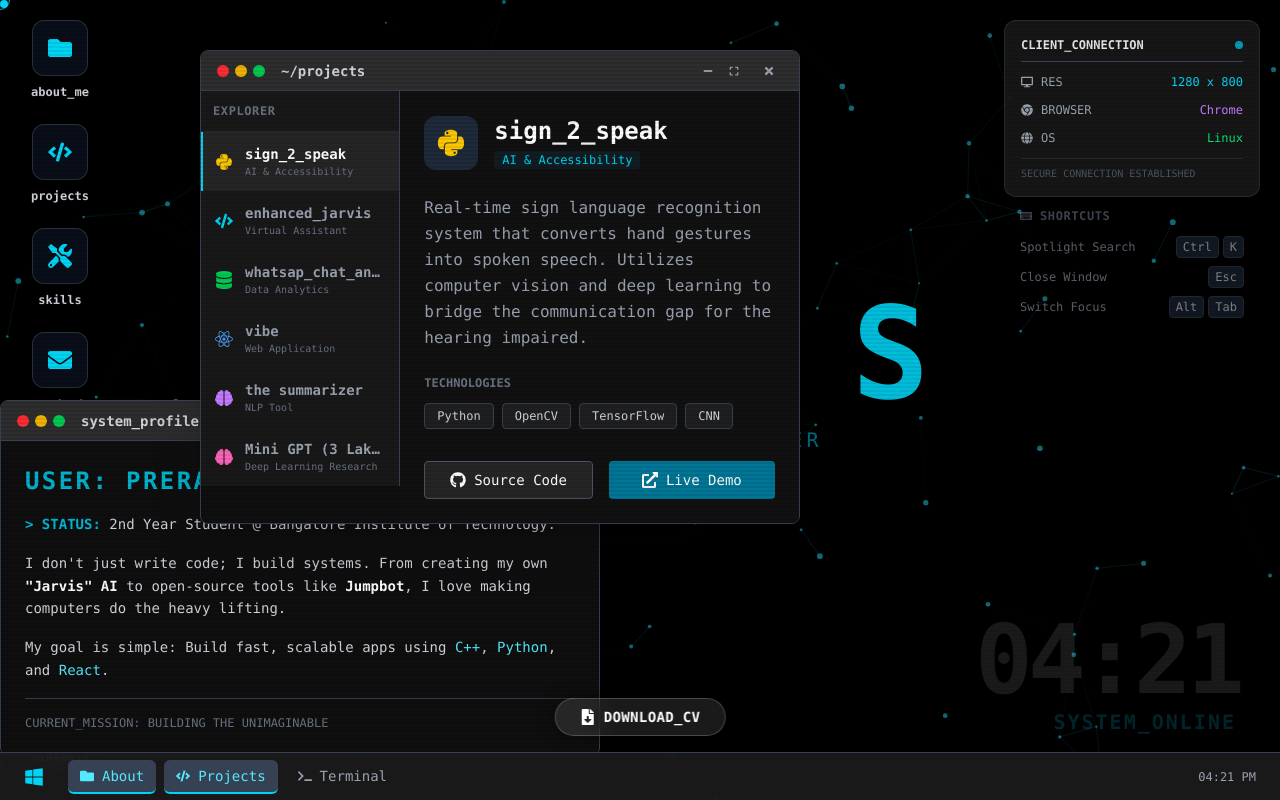
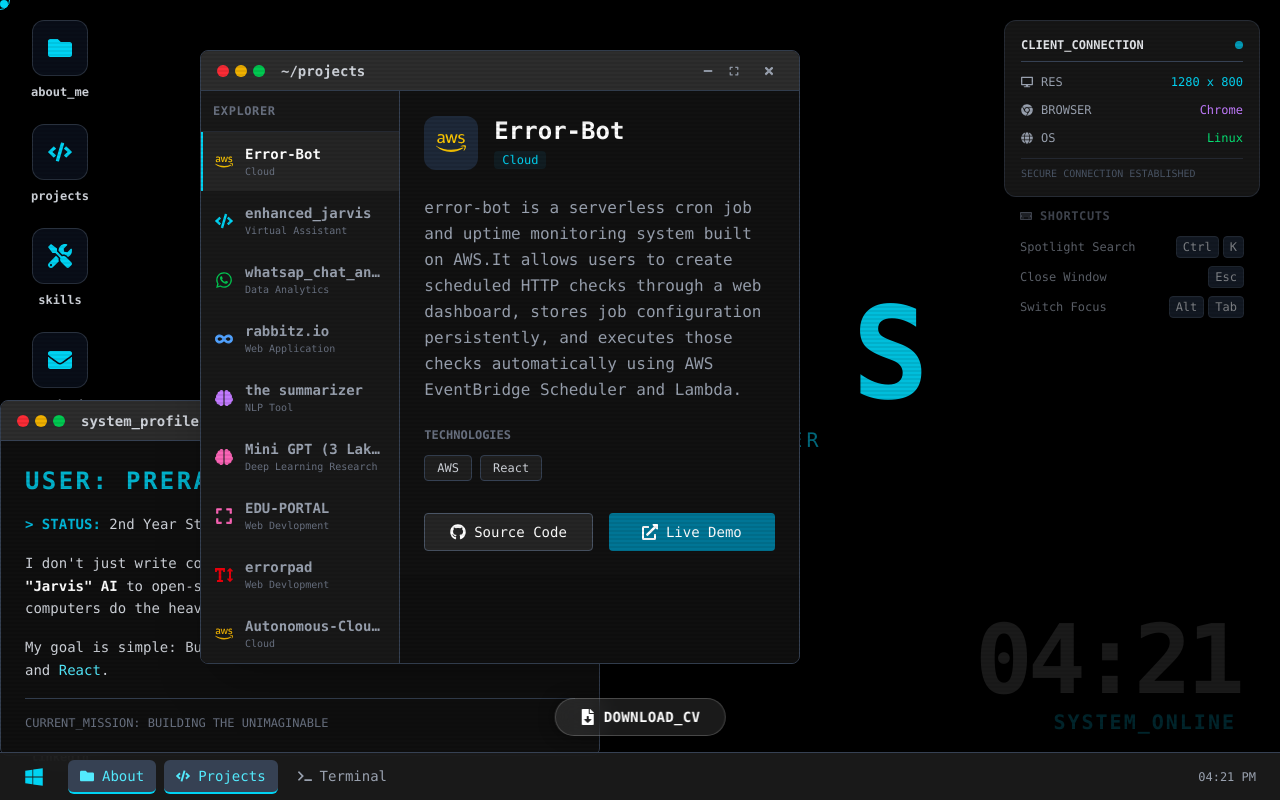
Before and after one commit to PRERAN001/portfolio-os, a React (Vite) app: page / in a window 1280 px wide. Both pictures are taken after a click on the button "Projects". Built offline with nearby package versions, Linux system fonts and the light colour scheme.

Commit message:
fixed all added all projects

```diff
--- a/index.html
+++ b/index.html
@@ -2,9 +2,9 @@
 <html lang="en">
   <head>
     <meta charset="UTF-8" />
-    <link rel="icon" type="image/svg+xml" href="/vite.svg" />
+    <link rel="icon" type="image/png" href="/people.png" />
     <meta name="viewport" content="width=device-width, initial-scale=1.0" />
-    <title>portfolio-os</title>
+    <title>Preran-S</title>
   </head>
   <body>
     <div id="root"></div>
--- a/src/App.jsx
+++ b/src/App.jsx
@@ -135,9 +135,7 @@
       onClick={handleClick}
     >
       {/* === 1. BACKGROUND LAYERS === */}
-      {bgIndex === 0 && <NetworkBackground />}
-      {bgIndex === 1 && <MatrixBackground />}
-      {bgIndex === 2 && <GridBackground />}
+
 
       {/* Hero Text - Scaled down on Mobile */}
       <div
--- a/src/components/ContextMenu.jsx
+++ b/src/components/ContextMenu.jsx
@@ -11,7 +11,7 @@
       <div className="flex flex-col text-sm text-gray-300">
 
         <MenuItem icon={<FaSyncAlt />} label="Refresh System" onClick={() => window.location.reload()} />
-        <MenuItem icon={<FaImage />} label="Change Background" onClick={() => onCommand('bg_toggle')} />
+
 
         <div className="h-px bg-gray-700 my-1 mx-2"></div>
 
--- a/src/components/CustomCursor.jsx
+++ b/src/components/CustomCursor.jsx
@@ -1,50 +1,45 @@
-import React, { useEffect, useState } from 'react';
+import React, { useEffect, useState } from "react";
 
 const CustomCursor = () => {
-  const [position, setPosition] = useState({ x: 0, y: 0 });
-  const [isHovering, setIsHovering] = useState(false);
+  const [pos, setPos] = useState({ x: 0, y: 0 });
+  const [hover, setHover] = useState(false);
 
   useEffect(() => {
-    const onMouseMove = (e) => {
-      setPosition({ x: e.clientX, y: e.clientY });
+    const move = (e) => setPos({ x: e.clientX, y: e.clientY });
+
+    const over = (e) => {
+      const tag = e.target.tagName;
+      setHover(tag === "BUTTON" || tag === "A");
     };
 
-    const onMouseOver = (e) => {
-      if (e.target.tagName === 'BUTTON' || e.target.tagName === 'A' || e.target.closest('.cursor-pointer')) {
-        setIsHovering(true);
-      } else {
-        setIsHovering(false);
-      }
-    };
-
-    window.addEventListener('mousemove', onMouseMove);
-    window.addEventListener('mouseover', onMouseOver);
+    window.addEventListener("mousemove", move);
+    window.addEventListener("mouseover", over);
 
     return () => {
-      window.removeEventListener('mousemove', onMouseMove);
-      window.removeEventListener('mouseover', onMouseOver);
+      window.removeEventListener("mousemove", move);
+      window.removeEventListener("mouseover", over);
     };
   }, []);
 
   return (
     <>
-      {/* Main Dot */}
+      {/* small dot */}
       <div
-        className="fixed top-0 left-0 w-2 h-2 bg-cyan-400 rounded-full pointer-events-none z-[99999] mix-blend-difference transition-transform duration-75"
-        style={{ transform: `translate(${position.x}px, ${position.y}px)` }}
+        className="fixed w-2 h-2 bg-cyan-400 rounded-full pointer-events-none z-[9999]"
+        style={{ transform: `translate(${pos.x}px, ${pos.y}px)` }}
       />
-      {/* Outer Ring */}
+
+      {/* outer circle */}
       <div
-        className={`fixed top-0 left-0 border border-cyan-400 rounded-full pointer-events-none z-[99999] transition-all duration-150 ease-out flex items-center justify-center`}
+        className="fixed border border-cyan-400 rounded-full pointer-events-none z-[9999]"
         style={{
-          width: isHovering ? '40px' : '20px',
-          height: isHovering ? '40px' : '20px',
-          transform: `translate(${position.x - (isHovering ? 20 : 10)}px, ${position.y - (isHovering ? 20 : 10)}px)`,
-          opacity: 0.8
+          width: hover ? 40 : 20,
+          height: hover ? 40 : 20,
+          transform: `translate(${pos.x - (hover ? 20 : 10)}px, ${
+            pos.y - (hover ? 20 : 10)
+          }px)`,
         }}
-      >
-        {isHovering && <div className="w-1 h-1 bg-cyan-400 rounded-full animate-ping absolute" />}
-      </div>
+      />
     </>
   );
 };
--- a/src/components/GridBackground.jsx
+++ b/src/components/GridBackground.jsx
@@ -3,7 +3,7 @@
 const GridBackground = () => {
   return (
     <div className="absolute inset-0 z-0 bg-[#0a0a0a] overflow-hidden">
-      {/* Grid Pattern */}
+
       <div
         className="absolute inset-0 opacity-20"
         style={{
--- a/src/components/NetworkBackground.jsx
+++ b/src/components/NetworkBackground.jsx
@@ -1,151 +1,117 @@
 import React, { useRef, useEffect } from 'react';
 
-const NetworkBackground = () => {
-  const canvasRef = useRef(null);
-
-  useEffect(() => {
-    const canvas = canvasRef.current;
-    const ctx = canvas.getContext('2d');
-    let animationFrameId;
-
-    // Configuration
-    const particleCount = 100;
-    const connectionDistance = 100;
-    const mouseDistance = 150;
-
-    let w, h;
-    let particles = [];
-
-    // Mouse state
-    const mouse = { x: null, y: null };
-
-    // Resize handling
-    const resize = () => {
-      w = canvas.width = window.innerWidth;
-      h = canvas.height = window.innerHeight;
-    };
-
-    // Particle Class
-    class Particle {
-      constructor() {
+// Class moved OUTSIDE the component to fix the compilation error
+class NebulaBlob {
+  constructor(w, h, colors) {
+    this.w = w;
+    this.h = h;
     this.x = Math.random() * w;
     this.y = Math.random() * h;
-        this.vx = (Math.random() - 0.5) * 0.5; // Velocity X
-        this.vy = (Math.random() - 0.5) * 0.5; // Velocity Y
-        this.size = Math.random() * 2 + 1;
+    this.v = 0.4 + Math.random() * 0.6;
+    this.angle = Math.random() * Math.PI * 2;
+    this.size = Math.random() * (w / 3) + 300; // Large, soft blobs
+    this.color = colors[Math.floor(Math.random() * colors.length)];
   }
 
-      update() {
-        this.x += this.vx;
-        this.y += this.vy;
+  update(w, h) {
+    this.angle += 0.001 * this.v;
+    this.x += Math.cos(this.angle) * this.v;
+    this.y += Math.sin(this.angle) * this.v;
 
-        // Bounce off edges
-        if (this.x < 0 || this.x > w) this.vx *= -1;
-        if (this.y < 0 || this.y > h) this.vy *= -1;
-
-        // Mouse interaction (Push away)
-        if (mouse.x != null) {
-          let dx = mouse.x - this.x;
-          let dy = mouse.y - this.y;
-          let distance = Math.sqrt(dx * dx + dy * dy);
-
-          if (distance < mouseDistance) {
-            const forceDirectionX = dx / distance;
-            const forceDirectionY = dy / distance;
-            const force = (mouseDistance - distance) / mouseDistance;
-            const directionX = forceDirectionX * force * 3; // Push strength
-            const directionY = forceDirectionY * force * 3;
-
-            this.x -= directionX;
-            this.y -= directionY;
-          }
-        }
+    // Wrap around screen
+    if (this.x < -this.size) this.x = w + this.size;
+    if (this.x > w + this.size) this.x = -this.size;
+    if (this.y < -this.size) this.y = h + this.size;
+    if (this.y > h + this.size) this.y = -this.size;
   }
 
-      draw() {
-        ctx.fillStyle = 'rgba(34, 211, 238, 0.5)'; // Cyan color
+  draw(ctx) {
+    const gradient = ctx.createRadialGradient(this.x, this.y, 0, this.x, this.y, this.size);
+    const { r, g, b } = this.color;
+
+    // Increased opacity for better visibility
+    gradient.addColorStop(0, `rgba(${r}, ${g}, ${b}, 0.25)`);
+    gradient.addColorStop(1, `rgba(${r}, ${g}, ${b}, 0)`);
+
+    ctx.fillStyle = gradient;
     ctx.beginPath();
     ctx.arc(this.x, this.y, this.size, 0, Math.PI * 2);
     ctx.fill();
   }
 }
 
-    // Initialize particles
+const NetworkBackground = () => {
+  const canvasRef = useRef(null);
+  const mouse = useRef({ x: 0, y: 0 });
+
+  useEffect(() => {
+    const canvas = canvasRef.current;
+    if (!canvas) return;
+    const ctx = canvas.getContext('2d');
+    let animationFrameId;
+    let blobs = [];
+
+    const colors = [
+      { r: 0, g: 212, b: 255 },   // Electric Blue
+      { r: 124, g: 58, b: 237 }, // Deep Purple
+      { r: 6, g: 182, b: 212 },  // Cyan
+    ];
+
     const init = () => {
-      resize();
-      particles = [];
-      for (let i = 0; i < particleCount; i++) {
-        particles.push(new Particle());
-      }
+      canvas.width = window.innerWidth;
+      canvas.height = window.innerHeight;
+      blobs = Array.from({ length: 6 }, () => new NebulaBlob(canvas.width, canvas.height, colors));
     };
 
-    // Animation Loop
+    const handleMouseMove = (e) => {
+      mouse.current = { x: e.clientX, y: e.clientY };
+    };
+
     const animate = () => {
-      ctx.clearRect(0, 0, w, h);
+      // Background color
+      ctx.fillStyle = '#020617';
+      ctx.fillRect(0, 0, canvas.width, canvas.height);
 
-      // Update and Draw Particles
-      particles.forEach((particle) => {
-        particle.update();
-        particle.draw();
+      // Use "screen" to make overlapping colors vibrant
+      ctx.globalCompositeOperation = 'screen';
+      blobs.forEach(blob => {
+        blob.update(canvas.width, canvas.height);
+        blob.draw(ctx);
       });
 
-      // Draw Connections
-      particles.forEach((a, index) => {
-        // Connect to other particles
-        for (let i = index + 1; i < particles.length; i++) {
-          const b = particles[i];
-          const dx = a.x - b.x;
-          const dy = a.y - b.y;
-          const distance = Math.sqrt(dx * dx + dy * dy);
+      // Interactive Mouse Light
+      const mouseGlow = ctx.createRadialGradient(
+        mouse.current.x, mouse.current.y, 0,
+        mouse.current.x, mouse.current.y, 200
+      );
+      mouseGlow.addColorStop(0, 'rgba(255, 255, 255, 0.1)');
+      mouseGlow.addColorStop(1, 'rgba(255, 255, 255, 0)');
+      ctx.fillStyle = mouseGlow;
+      ctx.fillRect(0, 0, canvas.width, canvas.height);
 
-          if (distance < connectionDistance) {
-            const opacity = 1 - distance / connectionDistance;
-            ctx.strokeStyle = `rgba(34, 211, 238, ${opacity * 0.2})`; // Cyan lines
+      // Grid Overlay (High-tech feel)
+      ctx.globalCompositeOperation = 'source-over';
+      ctx.strokeStyle = 'rgba(255, 255, 255, 0.04)';
       ctx.lineWidth = 1;
-            ctx.beginPath();
-            ctx.moveTo(a.x, a.y);
-            ctx.lineTo(b.x, b.y);
-            ctx.stroke();
+      const step = 60;
+      for (let x = 0; x < canvas.width; x += step) {
+        ctx.beginPath(); ctx.moveTo(x, 0); ctx.lineTo(x, canvas.height); ctx.stroke();
       }
+      for (let y = 0; y < canvas.height; y += step) {
+        ctx.beginPath(); ctx.moveTo(0, y); ctx.lineTo(canvas.width, y); ctx.stroke();
       }
-
-        // Connect to Mouse (Optional: makes it feel very interactive)
-        if (mouse.x != null) {
-            const dx = a.x - mouse.x;
-            const dy = a.y - mouse.y;
-            const distance = Math.sqrt(dx * dx + dy * dy);
-
-            if (distance < connectionDistance + 50) {
-                 const opacity = 1 - distance / (connectionDistance + 50);
-                 ctx.strokeStyle = `rgba(34, 211, 238, ${opacity * 0.4})`;
-                 ctx.lineWidth = 1;
-                 ctx.beginPath();
-                 ctx.moveTo(a.x, a.y);
-                 ctx.lineTo(mouse.x, mouse.y);
-                 ctx.stroke();
-            }
-        }
-      });
 
       animationFrameId = requestAnimationFrame(animate);
     };
 
-    // Event Listeners
-    window.addEventListener('resize', resize);
-    window.addEventListener('mousemove', (e) => {
-      mouse.x = e.x;
-      mouse.y = e.y;
-    });
-    window.addEventListener('mouseout', () => {
-      mouse.x = null;
-      mouse.y = null;
-    });
-
+    window.addEventListener('resize', init);
+    window.addEventListener('mousemove', handleMouseMove);
     init();
     animate();
 
     return () => {
-      window.removeEventListener('resize', resize);
+      window.removeEventListener('resize', init);
+      window.removeEventListener('mousemove', handleMouseMove);
       cancelAnimationFrame(animationFrameId);
     };
   }, []);
@@ -153,7 +119,8 @@
   return (
     <canvas
       ref={canvasRef}
-      className="absolute inset-0 z-0 bg-black"
+      className="fixed inset-0 w-full h-full -z-10 bg-[#020617]"
+      style={{ display: 'block' }}
     />
   );
 };
--- a/src/components/ProjectExplorer.jsx
+++ b/src/components/ProjectExplorer.jsx
@@ -1,16 +1,16 @@
 import React, { useState } from 'react';
-import { FaReact, FaNodeJs, FaPython, FaDatabase, FaGithub, FaExternalLinkAlt, FaCode, FaBrain } from 'react-icons/fa';
+import { FaReact, FaNodeJs, FaPython, FaDatabase, FaGithub, FaExternalLinkAlt, FaCode, FaBrain,FaAws,FaInfinity ,FaWhatsapp,FaExpand,FaTextHeight} from 'react-icons/fa';
 
 const PROJECT_DATA = [
   {
     id: 1,
-    title: "sign_2_speak",
-    type: "AI & Accessibility",
-    description: "Real-time sign language recognition system that converts hand gestures into spoken speech. Utilizes computer vision and deep learning to bridge the communication gap for the hearing impaired.",
-    tech: ["Python", "OpenCV", "TensorFlow", "CNN"],
-    github: "https://github.com/PRERAN001/sign_2_speak",
-    demo: "https://www.linkedin.com/posts/preran-s-131077345_sign2speak-hackathon-aiforgood-activity-7332778471212933121-5naN?utm_source=share&utm_medium=member_desktop&rcm=ACoAAFZUNvUBhE2dBBn8wqtzFzsxSP9CVLydN1w", // Add demo link if available
-    icon: <FaPython className="text-yellow-400" />
+    title: "Error-Bot",
+    type: "Cloud",
+    description: "error-bot is a serverless cron job and uptime monitoring system built on AWS.It allows users to create scheduled HTTP checks through a web dashboard, stores job configuration persistently, and executes those checks automatically using AWS EventBridge Scheduler and Lambda.",
+    tech: ["AWS", "React"],
+    github: "https://github.com/PRERAN001/Error-Bot",
+    demo: "https://www.linkedin.com/posts/preran-s-131077345_sign2speak-hackathon-aiforgood-activity-7332778471212933121-5naN?utm_source=share&utm_medium=member_desktop&rcm=ACoAAFZUNvUBhE2dBBn8wqtzFzsxSP9CVLydN1w",
+    icon: <FaAws className="text-yellow-400" />
   },
   {
     id: 2,
@@ -30,26 +30,27 @@
     tech: ["Python", "Streamlit", "Pandas", "Matplotlib"],
     github: "https://github.com/PRERAN001/whatsap_chat_analyzer",
     demo: "https://whatsappchatanalyzer001.streamlit.app/",
-    icon: <FaDatabase className="text-green-500" />
+    icon: <FaWhatsapp className="text-green-500" />
   },
   {
     id: 4,
-    title: "vibe",
+    title: "rabbitz.io",
     type: "Web Application",
-    description: "A modern web application focused on user experience and mood-based interactions. (Description inferred from name - update if specific functionality differs).",
-    tech: ["React", "Node.js", "WebSockets"],
+    description: "Rabbitz.io is an AI-powered web app builder that generates UI and logic from natural-language prompts and previews the result instantly in the browser.",
+    tech: ["React", "Node.js", "Inngest"],
     github: "https://github.com/PRERAN001/vibe",
-    demo: "#",
-    icon: <FaReact className="text-blue-400" />
+    demo: "https://rabbitz-nu.vercel.app/",
+    icon: <FaInfinity className="text-blue-400" />
   },
   {
     id: 5,
     title: "the summarizer",
     type: "NLP Tool",
-    description: "Intelligent text summarization engine that condenses long documents and articles into concise, meaningful summaries using Natural Language Processing techniques.",
+    description: "Intelligent text summarization engine that condenses long documents and articles into concise, meaningful summaries using Natural Language Processing techniques.(due to the issue in transformer backend is not deployed)"
+    ,
     tech: ["Python", "HuggingFace", "Transformers", "NLP"],
-    github: "https://github.com/PRERAN001/the_summarizer",
-    demo: "https://www.youtube.com/watch?v=vJIQnhKvQr0",
+    github: "https://github.com/PRERAN001/summarizer-unlock-media-matrix",
+    demo: "https://summarizer-unlock-media-matrix-dv6nb5vew.vercel.app",
     icon: <FaBrain className="text-purple-400" />
   },
   {
@@ -61,20 +62,55 @@
     github: "https://www.linkedin.com/posts/preran-s-131077345_machinelearning-deeplearning-nlp-activity-7369197864582844416-r4iA", // LinkedIn Link as requested
     demo: "https://www.linkedin.com/posts/preran-s-131077345_machinelearning-deeplearning-nlp-activity-7369197864582844416-r4iA",
     icon: <FaBrain className="text-pink-400" />
-  }
+  },
+  {
+    id: 7,
+    title: "EDU-PORTAL",
+    type: "Web Devlopment",
+    description: "A full-stack web application designed for managing and streaming departmental educational resources. This project utilizes a Node.js backend and a React frontend to facilitate video uploads and resource sharing across various academic departments.",
+    tech: ["Python", "PyTorch", "Deep Learning", "Transformers"],
+    github: "https://github.com/PRERAN001/EDU-PORTAL",
+    demo: "https://edu-portal-eta.vercel.app/",
+    icon: <FaExpand className="text-pink-400" />
+  },
+  {
+    id: 7,
+    title: "errorpad",
+    type: "Web Devlopment",
+    description: "A full-stack web application designed for managing and streaming departmental educational resources. This project utilizes a Node.js backend and a React frontend to facilitate video uploads and resource sharing across various academic departments.",
+    tech: ["Python", "PyTorch", "Deep Learning", "Transformers"],
+    github: "https://github.com/PRERAN001/EDU-PORTAL",
+    demo: "https://edu-portal-eta.vercel.app/",
+    icon: <FaTextHeight className="text-red-600" />
+  },
+  {
+    id: 8,
+    title: "Autonomous-Cloud-Deployment-Recovery-System",
+    type: "Cloud",
+    description: "A production-style cloud infrastructure and deployment system built on AWS, designed to demonstrate high availability, auto-recovery, and scalable application delivery using industry best practices.",
+    tech: ["AWS"],
+    github: "https://github.com/PRERAN001/Autonomous-Cloud-Deployment-Recovery-System",
+    demo: "https://github.com/PRERAN001/Autonomous-Cloud-Deployment-Recovery-System",
+    icon: <FaAws className="text-yellow-500" />
+  },
+
 ];
 const ProjectExplorer = () => {
   const [selectedId, setSelectedId] = useState(1);
   const selectedProject = PROJECT_DATA.find(p => p.id === selectedId);
 
   return (
-    <div className="flex flex-col md:flex-row h-full text-gray-300">
+    <div className="flex flex-col md:flex-row h-full min-h-0 text-gray-300">
 
       {/* SIDEBAR (Project List) */}
-      <div className="w-full md:w-1/3 bg-[#181818] border-r border-gray-700 flex flex-col overflow-y-auto h-1/3 md:h-full">
+      <div className="w-full md:w-1/3 bg-[#181818] border-r border-gray-700 flex flex-col h-full min-h-0">
+
         <div className="p-3 border-b border-gray-700/50 text-xs font-bold text-gray-500 uppercase tracking-wider sticky top-0 bg-[#181818] z-10">
           Explorer
         </div>
+
+        {/* SCROLLABLE PROJECT LIST */}
+        <div className="overflow-y-auto flex-1">
           {PROJECT_DATA.map((project) => (
             <div
               key={project.id}
@@ -86,18 +122,23 @@
               }`}
             >
               <span className="text-lg">{project.icon}</span>
+
               <div className="overflow-hidden">
                 <h4 className="text-sm font-bold truncate">{project.title}</h4>
                 <p className="text-[10px] text-gray-500 truncate">{project.type}</p>
               </div>
+
             </div>
           ))}
         </div>
 
-      {/* MAIN CONTENT (Details) */}
-      <div className="w-full md:w-2/3 bg-[#111] p-6 flex flex-col overflow-y-auto h-2/3 md:h-full">
+      </div>
+
+      {/* MAIN CONTENT */}
+      <div className="w-full md:w-2/3 bg-[#111] p-6 flex flex-col h-full overflow-y-auto">
         {selectedProject && (
           <div className="animate-fade-in">
+
             {/* Header */}
             <div className="flex items-start justify-between mb-6">
               <div className="flex items-center gap-4">
@@ -105,7 +146,10 @@
                   {selectedProject.icon}
                 </div>
                 <div>
-                  <h2 className="text-xl md:text-2xl font-bold text-white">{selectedProject.title}</h2>
+                  <h2 className="text-xl md:text-2xl font-bold text-white">
+                    {selectedProject.title}
+                  </h2>
+
                   <span className="text-xs text-cyan-400 font-mono bg-cyan-900/20 px-2 py-0.5 rounded">
                     {selectedProject.type}
                   </span>
@@ -114,13 +158,16 @@
             </div>
 
             {/* Description */}
-            <div className="prose prose-invert prose-sm max-w-none text-gray-400 leading-relaxed mb-6">
+            <div className="text-gray-400 leading-relaxed mb-6">
               <p>{selectedProject.description}</p>
             </div>
 
-            {/* Tech Stack Tags */}
+            {/* Tech Stack */}
             <div className="mb-8">
-              <h3 className="text-xs font-bold text-gray-500 uppercase mb-3">Technologies</h3>
+              <h3 className="text-xs font-bold text-gray-500 uppercase mb-3">
+                Technologies
+              </h3>
+
               <div className="flex flex-wrap gap-2">
                 {selectedProject.tech.map(t => (
                   <span key={t} className="px-3 py-1 bg-[#1f1f1f] border border-gray-700 rounded text-xs text-gray-300">
@@ -132,13 +179,17 @@
 
             {/* Buttons */}
             <div className="flex gap-4 mt-auto">
-              <a href={selectedProject.github} target="_blank" rel="noreferrer" className="flex-1 flex items-center justify-center gap-2 bg-[#252525] hover:bg-[#333] border border-gray-600 text-white py-2 rounded transition-all">
+              <a href={selectedProject.github} target="_blank" rel="noreferrer"
+                 className="flex-1 flex items-center justify-center gap-2 bg-[#252525] hover:bg-[#333] border border-gray-600 text-white py-2 rounded">
                 <FaGithub /> <span className="text-sm">Source Code</span>
               </a>
-              <a href={selectedProject.demo} target="_blank" rel="noreferrer" className="flex-1 flex items-center justify-center gap-2 bg-cyan-700 hover:bg-cyan-600 text-white py-2 rounded transition-all">
+
+              <a href={selectedProject.demo} target="_blank" rel="noreferrer"
+                 className="flex-1 flex items-center justify-center gap-2 bg-cyan-700 hover:bg-cyan-600 text-white py-2 rounded">
                 <FaExternalLinkAlt /> <span className="text-sm">Live Demo</span>
               </a>
             </div>
+
           </div>
         )}
       </div>
```
Also changed, not shown: public/people.png (added). Lines whose indentation alone changed are shown as unchanged.
